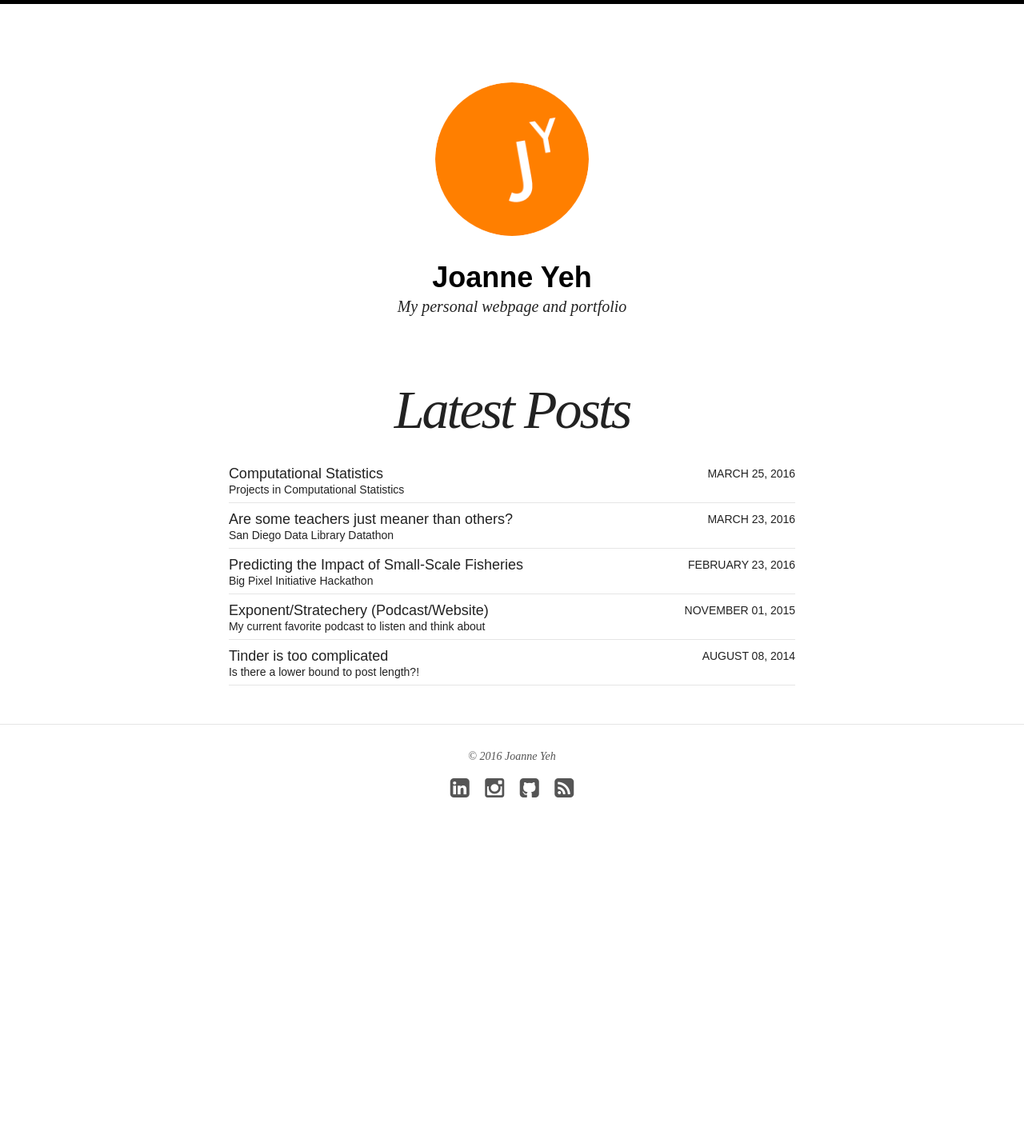
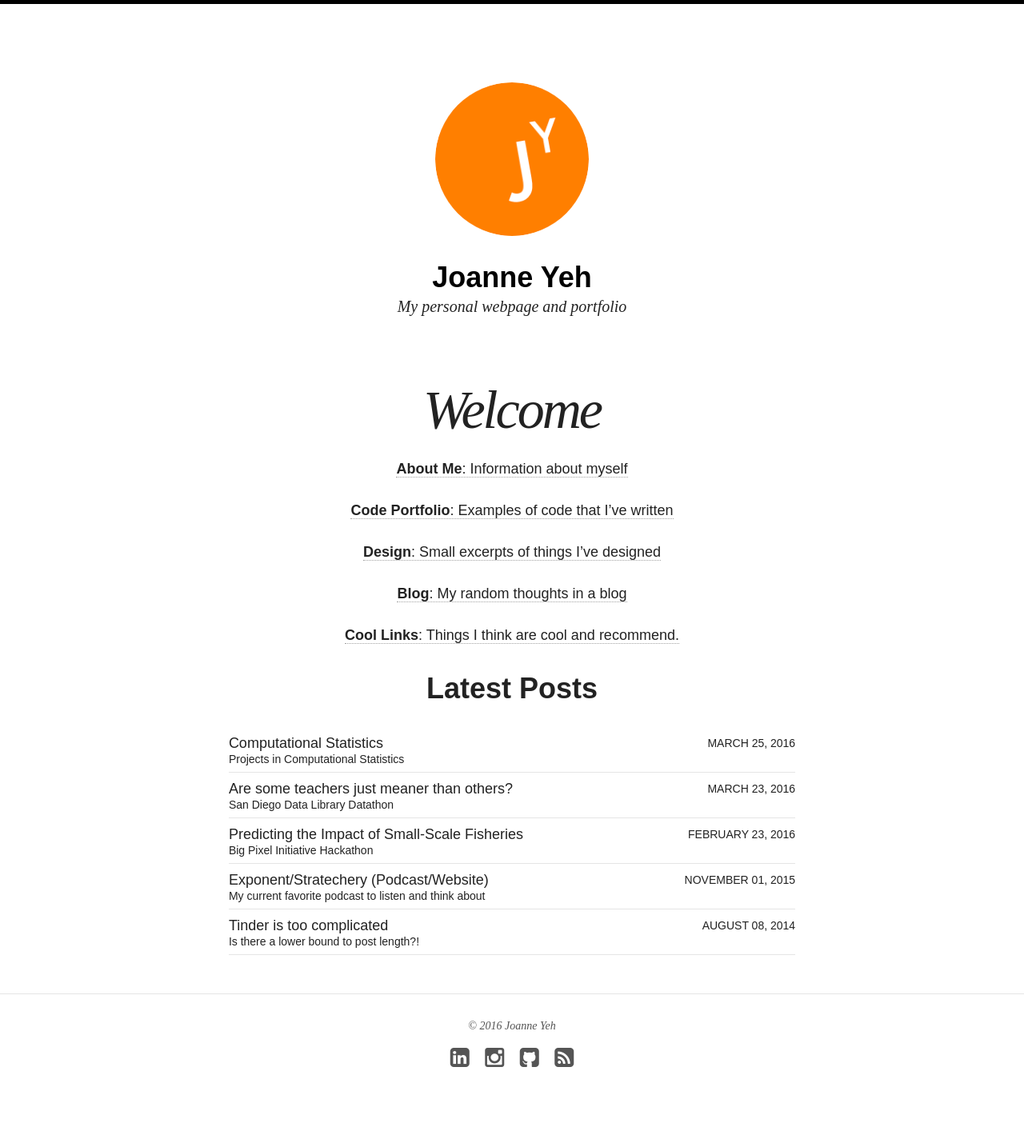
Before and after one commit to joanney3h/joanney3h.github.io, a Jekyll site: the page built from index.html, in a window 1280 px wide. Shown: the whole page at 80% size. Built offline with Jekyll 4.4.1, drawn with Linux system fonts in a browser that asks for light colours; nearby versions of some CDN libraries; comment, search, counter and statistics services are not loaded; before the commit the page ends 1097 px from its top, so only the background shows below that.

Commit message:
Changes to the front page

```diff
--- a/index.html
+++ b/index.html
@@ -1,12 +1,25 @@
 ---
 layout: page
-title: Latest Posts
+title: Welcome
 modified:
 categories:
 masthead: true
 excerpt: "Personal Webpage of Joanne Yeh"
 search_omit: true
+
 ---
+<center>
+
+<p><a href="http://joanney3h.github.com/about-me/"><b>About Me</b>: Information about myself</p>
+<p><a href="http://joanney3h.github.com/code-portfolio/"><b>Code Portfolio</b>: Examples of code that I’ve written</p>
+<p><a href="http://joanney3h.github.com/design/"><b>Design</b>: Small excerpts of things I’ve designed</p>
+<p><a href="http://joanney3h.github.com/blog/"><b>Blog</b>: My random thoughts in a blog</p>
+<p><a href="http://joanney3h.github.com/cool-links/"><b>Cool Links</b>: Things I think are cool and recommend.</p>
+
+<h1><a id="Latest_Posts_8"></a>Latest Posts</h1>
+
+
+</center>
 
 <ul class="post-list">
 {% for post in site.posts limit:10 %}
```
Also changed, not shown: _posts/blog/2014-08-08-hello-world.md (+1 -0 lines), 3 other files.
